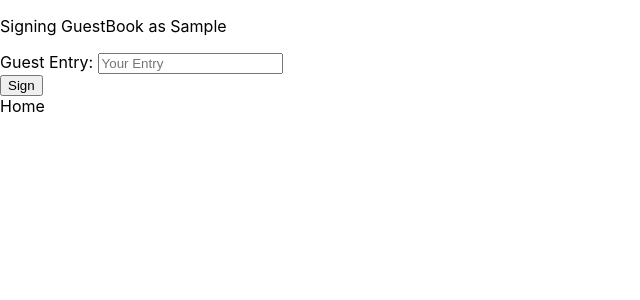
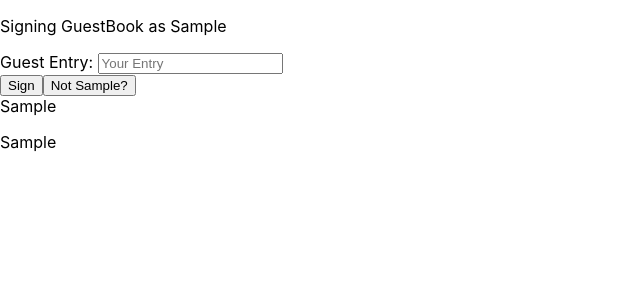
Before and after one commit to ajoy267/adv-react-guestbook, a React (Create React App) app: page / in a window 1280 px wide. Both pictures are taken after typing "Sample", "Sample" into the empty fields and a click on the button "Sign". Shown: the top 300 px of the page, without its empty margins (0-640 px from the left). Built offline with nearby package versions, Linux system fonts and the light colour scheme.

Commit message:
got my messages to show on the screen

```diff
--- /dev/null
+++ b/src/components/EntryList/EntryList.jsx
@@ -0,0 +1,19 @@
+import React from 'react';
+import { useEntry } from '../../context/EntryContext';
+
+export default function EntryList() {
+  const { entry } = useEntry();
+
+  return (
+    <div>
+      <div>
+        {entry.map(({ name, message }) => (
+          <div key={message}>
+            <span>{name}</span>
+            <p>{message}</p>
+          </div>
+        ))}
+      </div>
+    </div>
+  );
+}
--- a/src/components/GuestForm/GuestForm.jsx
+++ b/src/components/GuestForm/GuestForm.jsx
@@ -6,18 +6,24 @@ export default function GuestForm() {
   const [name, setName] = useState('');
   const [userEntry, setUserEntry] = useState('');
   const { user, setUser } = useUser();
-  const { entry, setEntry } = useEntry();
+  const { setEntry } = useEntry();
 
   function updateList() {
     if (!userEntry) return;
     setUser(name);
-    setEntry([...entry, { name, message: userEntry }]);
+    setEntry((prevState) => [...prevState, { name, message: userEntry }]);
     setUserEntry('');
   }
 
   const handleSubmit = (e) => {
     e.preventDefault();
     updateList();
+  };
+
+  const handleNew = (e) => {
+    e.preventDefault();
+    setUser('');
+    setName('');
   };
 
   const guestName = (
@@ -46,6 +52,7 @@ export default function GuestForm() {
           />
         </div>
         <button type="submit">Sign</button>
+        {user ? <button onClick={handleNew}>Not {user}?</button> : null}
       </form>
     </div>
   );
--- a/src/views/Home/Home.jsx
+++ b/src/views/Home/Home.jsx
@@ -1,4 +1,5 @@
 import React from 'react';
+import EntryList from '../../components/EntryList/EntryList';
 import GuestForm from '../../components/GuestForm/GuestForm';
 import Header from '../../components/Header/Header';
 import { EntryProvider } from '../../context/EntryContext';
@@ -9,8 +10,8 @@ export default function Home() {
       <EntryProvider>
         <Header />
         <GuestForm />
+        <EntryList />
       </EntryProvider>
-      Home
     </div>
   );
 }
```
